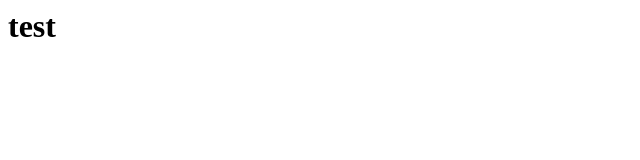
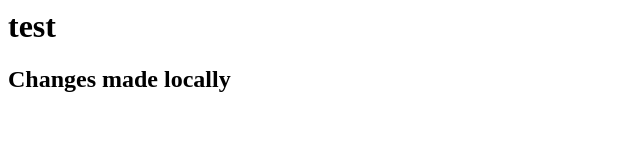
Before and after one commit to garyeland/C-Users-garyeland-Repo, a plain HTML site: page test.html in a window 1280 px wide. Shown: the whole page, without its empty margins (0-640 px from the left). Drawn offline with Linux system fonts and the light colour scheme.

Commit message:
Changes from local

```diff
--- a/test.html
+++ b/test.html
@@ -3,4 +3,5 @@
 </head>
 <body>
 <h1>test</h1>
+<h2>Changes made locally</h2>
 </body>
```
